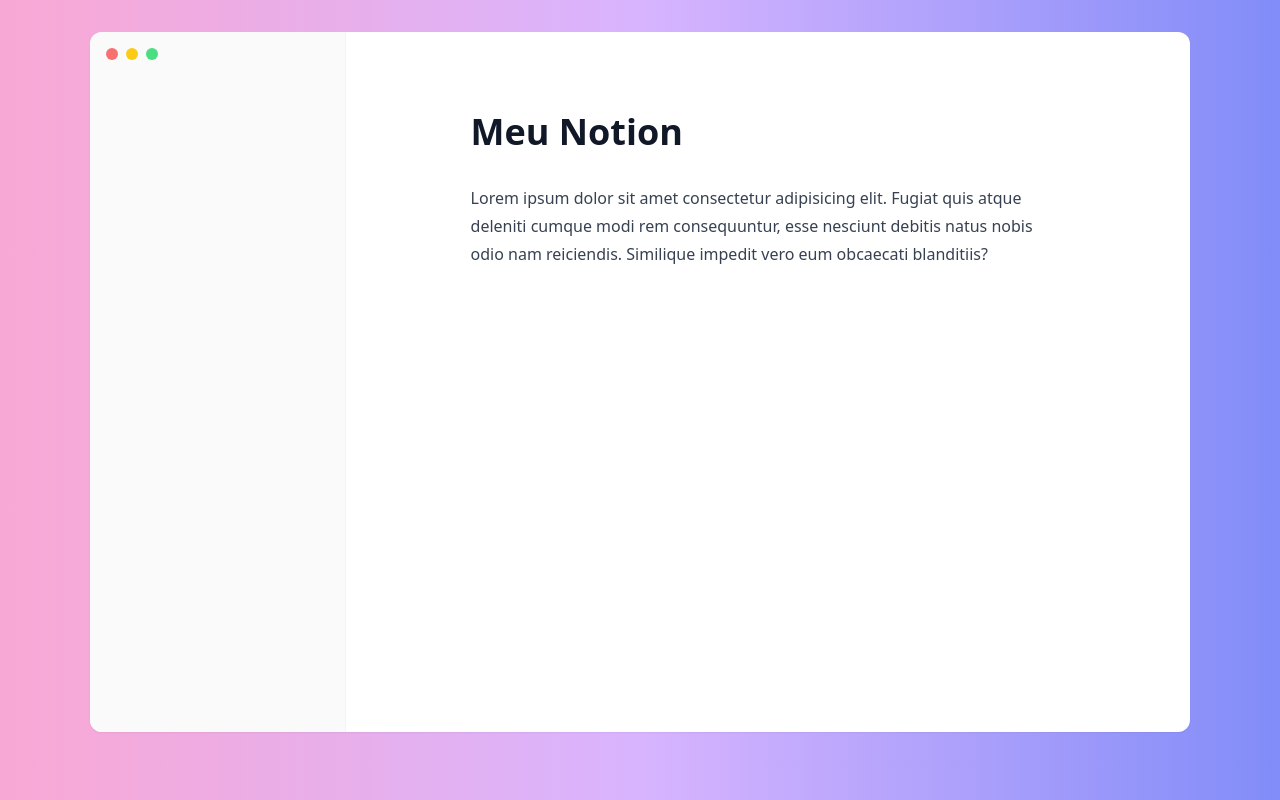
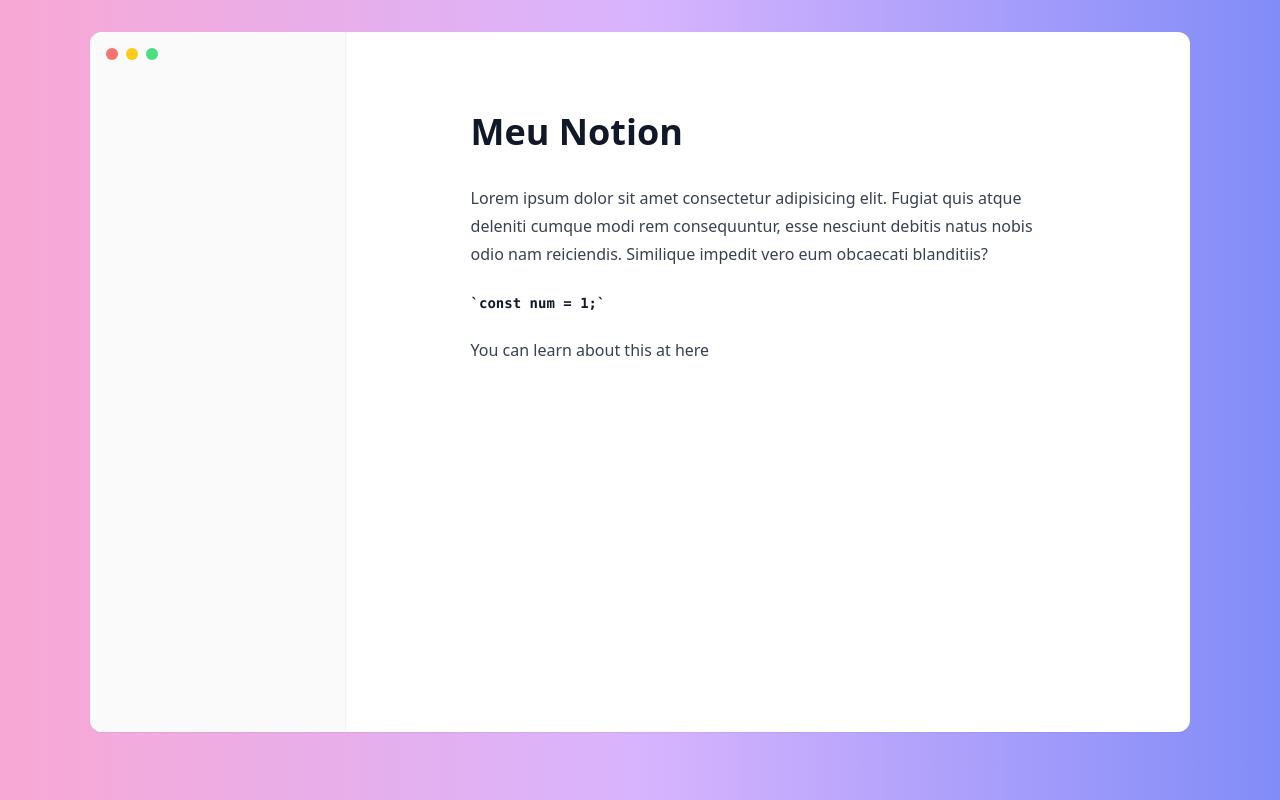
Before and after one commit to marcelldac/newtion, a React (Vite) app: page / in a window 1280 px wide. Built offline with nearby package versions, Linux system fonts and the light colour scheme.

Commit message:
feat: use Editor component

```diff
--- a/src/App.tsx
+++ b/src/App.tsx
@@ -1,3 +1,5 @@
+import Editor from "./components/Editor";
+
 function App() {
   return (
     <div className="min-h-screen p-8 text-zinc-900 bg-gradient-to-r  from-pink-300 via-purple-300 to-indigo-400">
@@ -10,15 +12,7 @@
           </div>
         </aside>
         <main className="p-4">
-          <div className="max-w-[700px] mx-auto pt-16 prose">
-            <h1>Meu Notion</h1>
-            <p>
-              Lorem ipsum dolor sit amet consectetur adipisicing elit. Fugiat
-              quis atque deleniti cumque modi rem consequuntur, esse nesciunt
-              debitis natus nobis odio nam reiciendis. Similique impedit vero
-              eum obcaecati blanditiis?
-            </p>
-          </div>
+          <Editor />
         </main>
       </div>
     </div>
```
